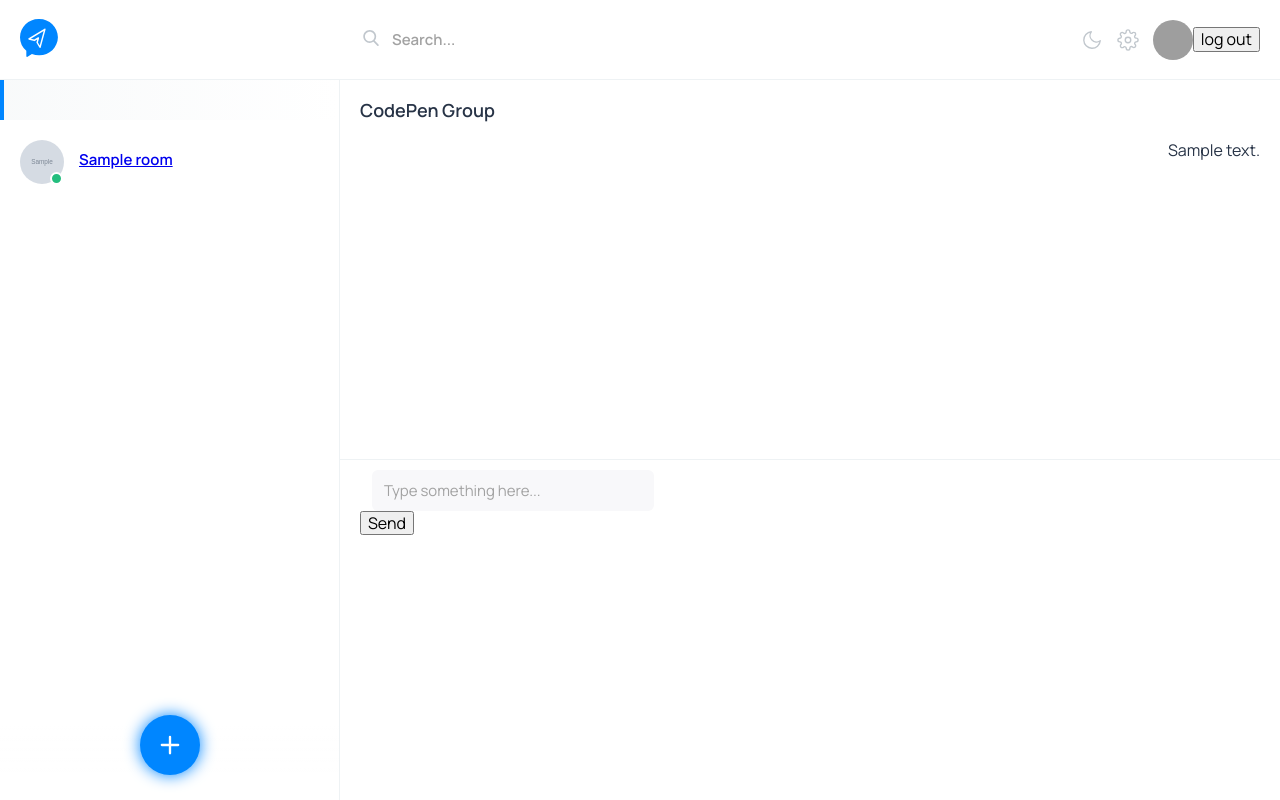
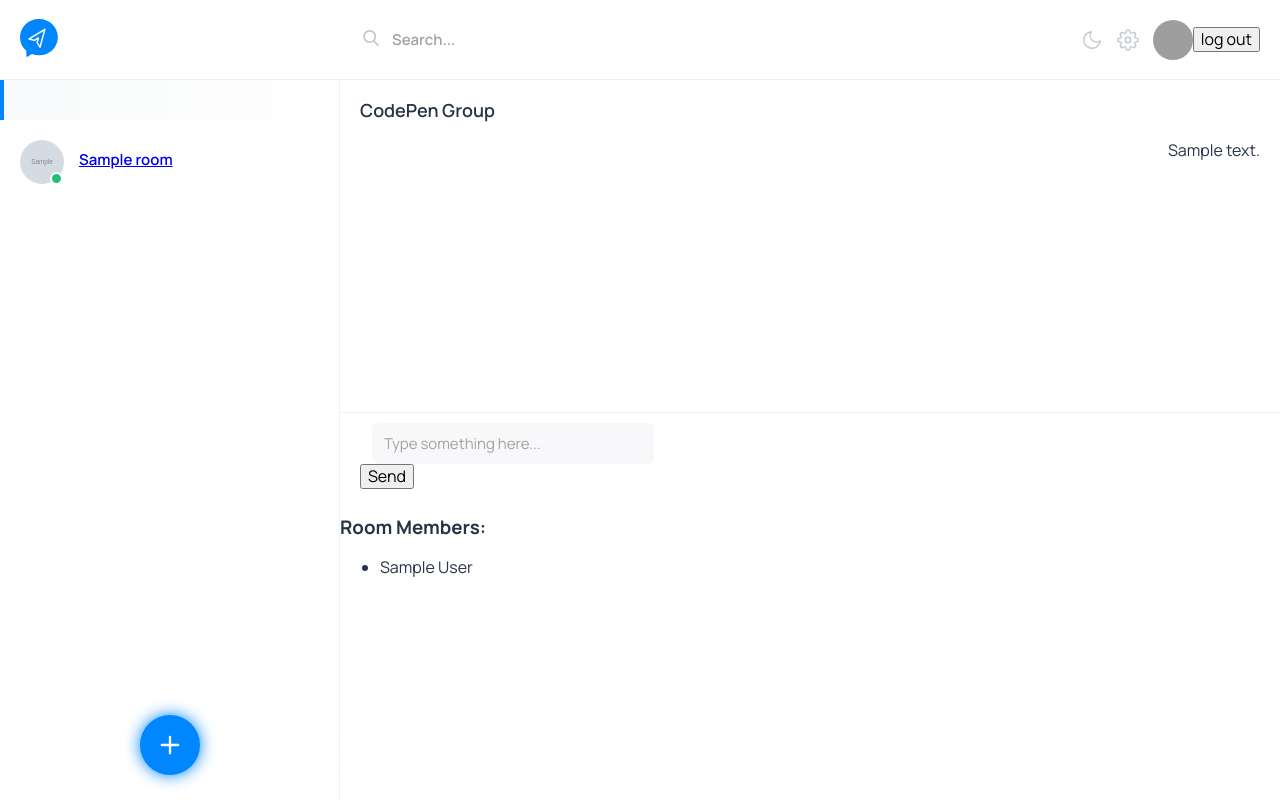
Before and after one commit to Youcode-Classe-E-2023-2024/Oussama_el_farihi_Chat, a PHP site: a page that uses views/home1_view.php in a window 1280 px wide. Run offline with PHP 8.4, Linux system fonts and the light colour scheme; the visitor is signed in with stand-in values (Sample User, id 1); tables that the repository leaves empty hold one stand-in row (values such as "Sample post"); grey boxes marked "Sample" are stand-in pictures; some libraries are stand-ins or nearby versions; grey boxes are pictures that could not be loaded.

Commit message:
fetching the users of each group

```diff
--- a/_classes/UserRoom.php
+++ b/_classes/UserRoom.php
@@ -20,6 +20,29 @@ class UserRoom {
         $stmt->close();
 
     }
+
+    public static function getRoomMembers($roomId) {
+        global $db;
+
+        $members = array();
+
+        $query = "SELECT u.name FROM user_room ur
+                  INNER JOIN user u ON ur.id_user = u.id_user
+                  WHERE ur.id_room = ?";
+
+        $stmt = $db->prepare($query);
+        $stmt->bind_param("i", $roomId);
+        $stmt->execute();
+        $stmt->bind_result($memberName);
+
+        while ($stmt->fetch()) {
+            $members[] = $memberName;
+        }
+
+        $stmt->close();
+
+        return $members;
+    }
 }
 
 
--- a/views/home1_view.php
+++ b/views/home1_view.php
@@ -59,6 +59,7 @@
     </a>
     <?php endforeach; ?>
 </div>
+
 <!-------dynamic group fetched-------->
    <button class="add"></button>
    <div class="overlay"></div>
@@ -83,6 +84,7 @@
     }
     ?>
 </div>
+
 <!--------fetch message end----->
  <!-- Footer area for sending messages -->
  <div class="chat-area-footer">
@@ -103,7 +105,6 @@
     <input type="text" id="messageInput" name="messageInput" placeholder="Type something here...">
     <button type="button" id="sendButton" class="send-message-btn">Send</button>
 </form>
-
   </div>
   <!------end chat section-------->
 
@@ -125,6 +126,21 @@
       <button name="submitF" type="submit" class="submit-btn">Create Group</button>
     </form>
   </div>
+</div><!-- Add a new section to display room members -->
+<div class="room-members">
+    <?php
+    if (isset($_GET['room'])) {
+        $roomId = $_GET['room'];
+        $roomMembers = UserRoom::getRoomMembers($roomId);
+
+        echo '<h3>Room Members:</h3>';
+        echo '<ul>';
+        foreach ($roomMembers as $memberName) {
+            echo '<li>' . htmlspecialchars($memberName) . '</li>';
+        }
+        echo '</ul>';
+    }
+    ?>
 </div>
 <!-- partial -->
   <script  src="../assets/js/script.js"></script>
```
